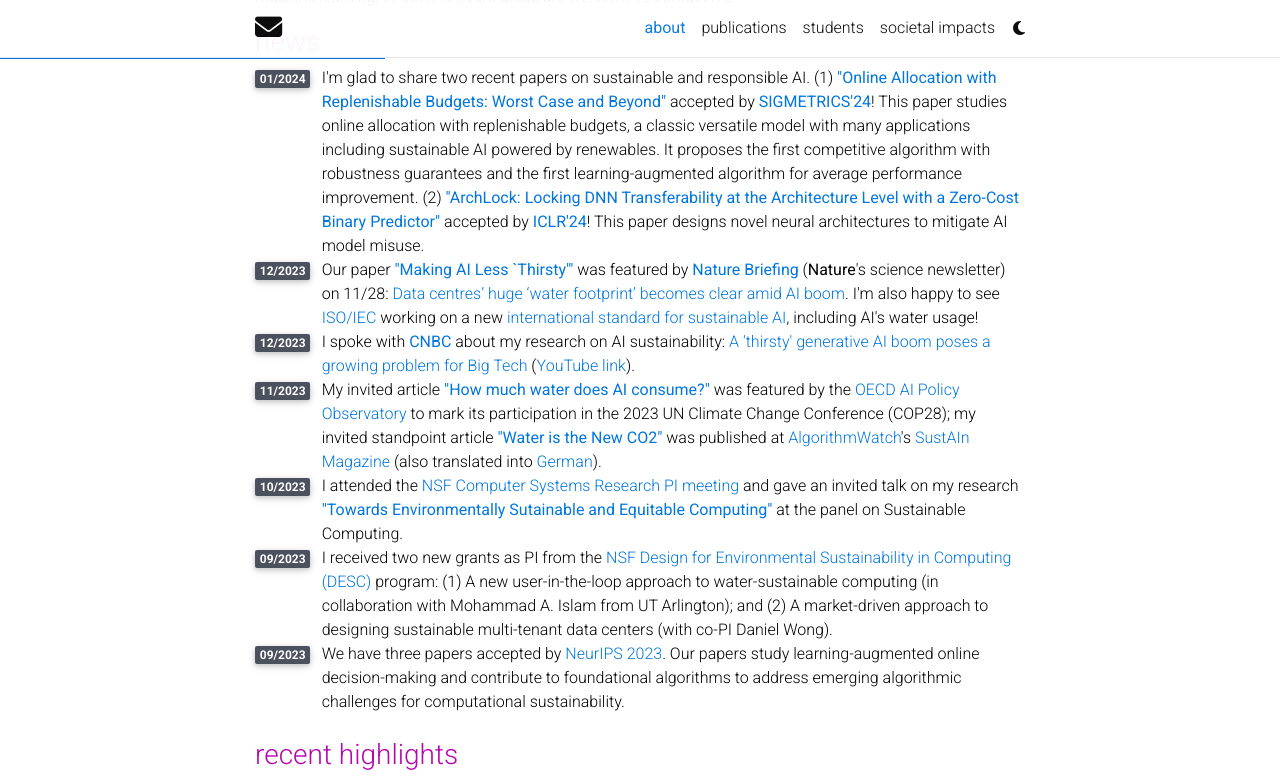
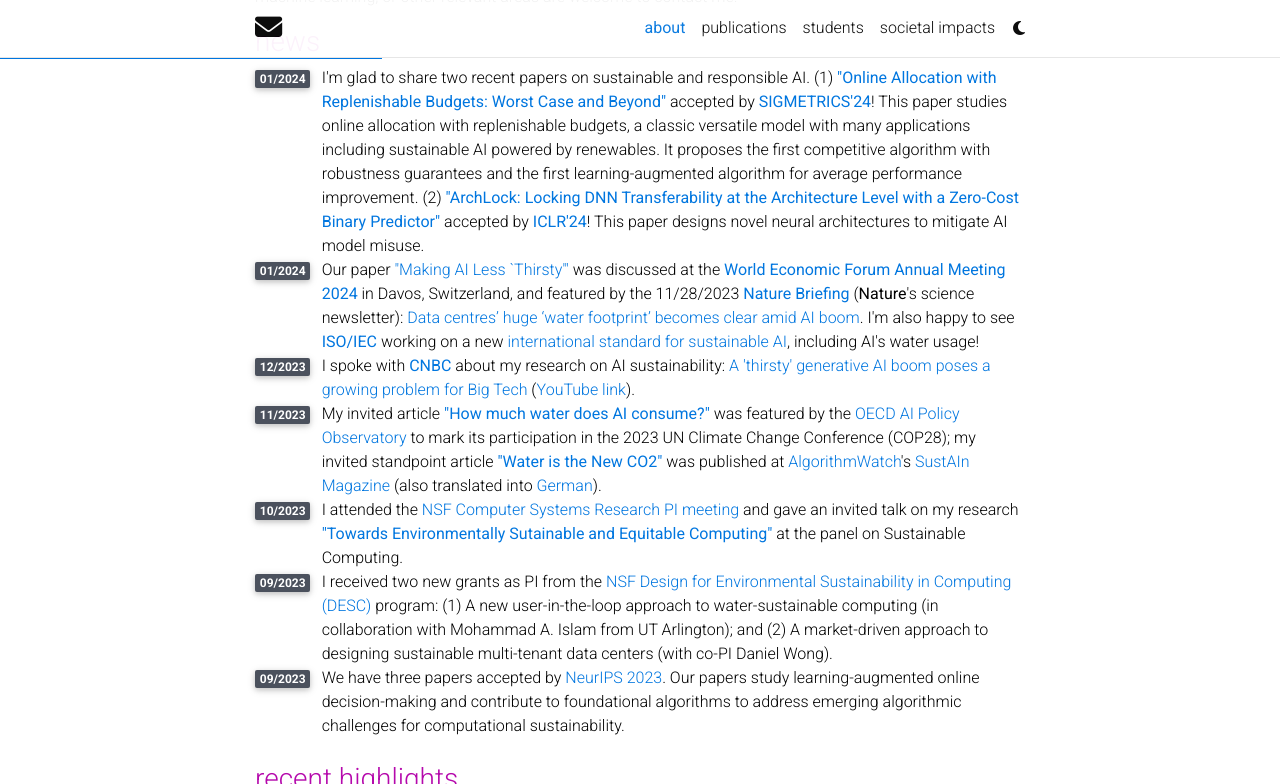
Before and after one commit to shaoleiren/shaoleiren.github.io, a Jekyll site: the page built from _pages/about.md, in a window 1280 px wide and 900 px high, scrolled down 713 px, cut to the strip 0-784 px from the top of the window. Built offline with Jekyll 4.4.1, drawn with Linux system fonts in a browser that asks for light colours; full-size pictures stand in for the smaller copies a plugin makes; comment, search, counter and statistics services are not loaded; a style sheet for code colours, icons or effects is not loaded.

Commit message:
Update about.html

```diff
--- a/_layouts/about.html
+++ b/_layouts/about.html
@@ -80,13 +80,14 @@
           <div class="row">
               <div class="col-xs-1 cl-sm-1 col-md-1 text-center" style="width: 30px;">
                 <span class="badge font-weight-bold stylish-color text-uppercase align-middle" style="min-width: 30px;">
-                 12/2023
+                 01/2024
                 </span>
               </div>
               <div class="col-xs-11 cl-sm-11 col-md-11 mt-2 mt-md-0">
-               Our paper <b><a href="https://arxiv.org/abs/2304.03271">"Making AI Less `Thirsty'"</a></b>
-               was featured by <b><a href="https://www.nature.com/briefing/signup">Nature Briefing</a></b> (<b>Nature</b>'s science newsletter) on 11/28: <a href="https://www.nature.com/articles/d41586-023-03768-y">Data centres’ huge ‘water footprint’ becomes clear amid AI boom</a>. I'm also happy to see
-                <a href="https://www.iso.org/committee/6794475.html">ISO/IEC</a> working on a new <a href="https://www.iec.ch/blog/importance-sustainable-ai">international standard for sustainable AI</a>, including
+               Our paper <a href="https://arxiv.org/abs/2304.03271">"Making AI Less `Thirsty'"</a>
+               was discussed at the <b><a href="https://www.weforum.org/agenda/2024/01/how-can-we-ensure-water-resilience-in-a-climate-altered-world/">World Economic Forum Annual Meeting 2024</a></b> in Davos, Switzerland,
+               and featured by the 11/28/2023 <b><a href="https://www.nature.com/briefing/signup">Nature Briefing</a></b> (<b>Nature</b>'s science newsletter): <a href="https://www.nature.com/articles/d41586-023-03768-y">Data centres’ huge ‘water footprint’ becomes clear amid AI boom</a>. I'm also happy to see
+                <b><a href="https://www.iso.org/committee/6794475.html">ISO/IEC</a></b> working on a new <a href="https://www.iec.ch/blog/importance-sustainable-ai">international standard for sustainable AI</a>, including
                 AI's water usage!
               </div>
           </div>
```
